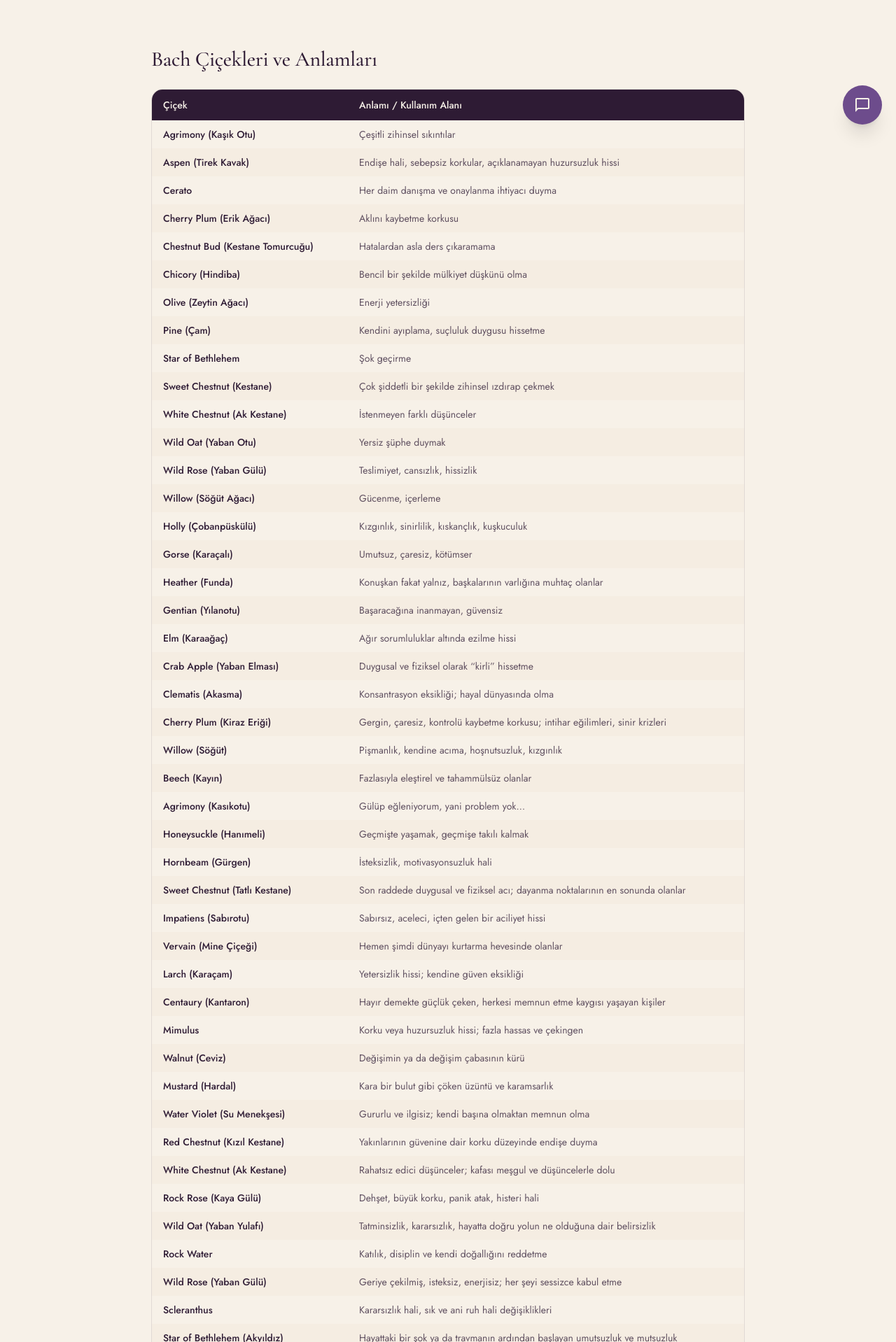
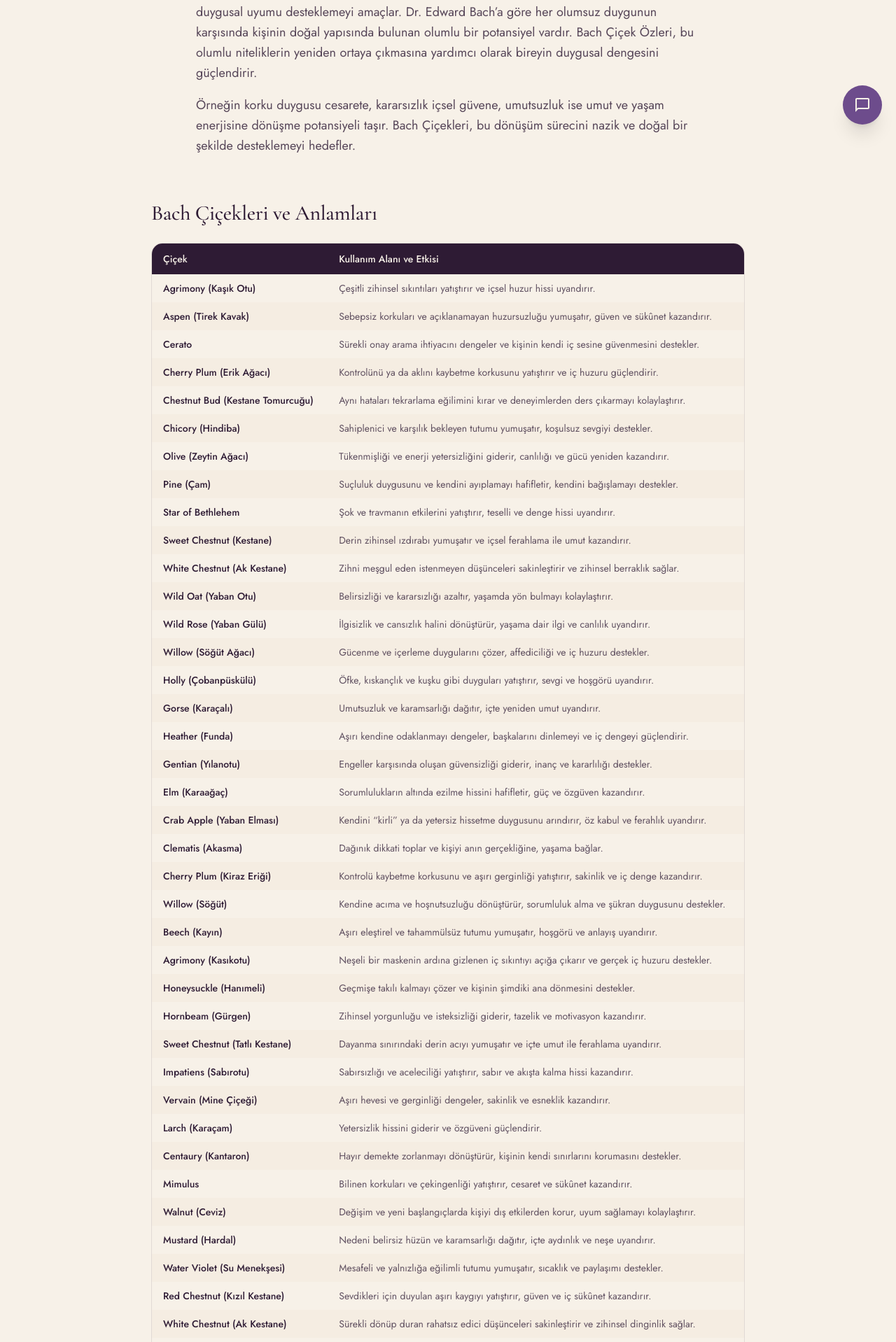
Before and after one commit to muhsinba/site-hale, a Next.js app: page /bach-cicekleri in a window 1280 px wide. Shown: the part 602-2520 px from the top of the page at 70% size. Built offline with nearby package versions, Linux system fonts and the light colour scheme.

Commit message:
Bach page: full-sentence flower effects, video with healing music

```diff
--- a/src/app/bach-cicekleri/page.tsx
+++ b/src/app/bach-cicekleri/page.tsx
@@ -55,11 +55,20 @@ export default function BachCicekleriPage() {
             Replace the heading and paragraph(s) with your own content.
             =================================================================== */}
         <section className="mx-auto max-w-3xl px-6 py-8">
-          <h2 className="text-3xl text-plum">Nasıl Çalışır?</h2>
+          <h2 className="text-3xl text-plum">Bach Çiçekleri Nasıl Etki Eder?</h2>
           <p className="mt-4 text-lg leading-relaxed text-plum/80">
-            {/* TODO: Bu bölüme metninizi yazın. */}
-            Buraya Bach Çiçekleri’nin nasıl çalıştığına dair açıklamanızı
-            ekleyin.
+            Bach Çiçekleri, kişinin yaşadığı olumsuz duygu durumlarını
+            dönüştürerek içsel dengeyi ve duygusal uyumu desteklemeyi amaçlar.
+            Dr. Edward Bach’a göre her olumsuz duygunun karşısında kişinin doğal
+            yapısında bulunan olumlu bir potansiyel vardır. Bach Çiçek Özleri,
+            bu olumlu niteliklerin yeniden ortaya çıkmasına yardımcı olarak
+            bireyin duygusal dengesini güçlendirir.
+          </p>
+          <p className="mt-4 text-lg leading-relaxed text-plum/80">
+            Örneğin korku duygusu cesarete, kararsızlık içsel güvene, umutsuzluk
+            ise umut ve yaşam enerjisine dönüşme potansiyeli taşır. Bach
+            Çiçekleri, bu dönüşüm sürecini nazik ve doğal bir şekilde
+            desteklemeyi hedefler.
           </p>
         </section>
 
@@ -71,57 +80,57 @@ export default function BachCicekleriPage() {
               <thead>
                 <tr className="bg-plum text-cream">
                   <th className="px-4 py-3 font-medium">Çiçek</th>
-                  <th className="px-4 py-3 font-medium">Anlamı / Kullanım Alanı</th>
+                  <th className="px-4 py-3 font-medium">Kullanım Alanı ve Etkisi</th>
                 </tr>
               </thead>
               <tbody>
                 {(
                   [
-                    ["Agrimony (Kaşık Otu)", "Çeşitli zihinsel sıkıntılar"],
-                    ["Aspen (Tirek Kavak)", "Endişe hali, sebepsiz korkular, açıklanamayan huzursuzluk hissi"],
-                    ["Cerato", "Her daim danışma ve onaylanma ihtiyacı duyma"],
-                    ["Cherry Plum (Erik Ağacı)", "Aklını kaybetme korkusu"],
-                    ["Chestnut Bud (Kestane Tomurcuğu)", "Hatalardan asla ders çıkaramama"],
-                    ["Chicory (Hindiba)", "Bencil bir şekilde mülkiyet düşkünü olma"],
-                    ["Olive (Zeytin Ağacı)", "Enerji yetersizliği"],
-                    ["Pine (Çam)", "Kendini ayıplama, suçluluk duygusu hissetme"],
-                    ["Star of Bethlehem", "Şok geçirme"],
-                    ["Sweet Chestnut (Kestane)", "Çok şiddetli bir şekilde zihinsel ızdırap çekmek"],
-                    ["White Chestnut (Ak Kestane)", "İstenmeyen farklı düşünceler"],
-                    ["Wild Oat (Yaban Otu)", "Yersiz şüphe duymak"],
-                    ["Wild Rose (Yaban Gülü)", "Teslimiyet, cansızlık, hissizlik"],
-                    ["Willow (Söğüt Ağacı)", "Gücenme, içerleme"],
-                    ["Holly (Çobanpüskülü)", "Kızgınlık, sinirlilik, kıskançlık, kuşkuculuk"],
-                    ["Gorse (Karaçalı)", "Umutsuz, çaresiz, kötümser"],
-                    ["Heather (Funda)", "Konuşkan fakat yalnız, başkalarının varlığına muhtaç olanlar"],
-                    ["Gentian (Yılanotu)", "Başaracağına inanmayan, güvensiz"],
-                    ["Elm (Karaağaç)", "Ağır sorumluluklar altında ezilme hissi"],
-                    ["Crab Apple (Yaban Elması)", "Duygusal ve fiziksel olarak “kirli” hissetme"],
-                    ["Clematis (Akasma)", "Konsantrasyon eksikliği; hayal dünyasında olma"],
-                    ["Cherry Plum (Kiraz Eriği)", "Gergin, çaresiz, kontrolü kaybetme korkusu; intihar eğilimleri, sinir krizleri"],
-                    ["Willow (Söğüt)", "Pişmanlık, kendine acıma, hoşnutsuzluk, kızgınlık"],
-                    ["Beech (Kayın)", "Fazlasıyla eleştirel ve tahammülsüz olanlar"],
-                    ["Agrimony (Kasıkotu)", "Gülüp eğleniyorum, yani problem yok…"],
-                    ["Honeysuckle (Hanımeli)", "Geçmişte yaşamak, geçmişe takılı kalmak"],
-                    ["Hornbeam (Gürgen)", "İsteksizlik, motivasyonsuzluk hali"],
-                    ["Sweet Chestnut (Tatlı Kestane)", "Son raddede duygusal ve fiziksel acı; dayanma noktalarının en sonunda olanlar"],
-                    ["Impatiens (Sabırotu)", "Sabırsız, aceleci, içten gelen bir aciliyet hissi"],
-                    ["Vervain (Mine Çiçeği)", "Hemen şimdi dünyayı kurtarma hevesinde olanlar"],
-                    ["Larch (Karaçam)", "Yetersizlik hissi; kendine güven eksikliği"],
-                    ["Centaury (Kantaron)", "Hayır demekte güçlük çeken, herkesi memnun etme kaygısı yaşayan kişiler"],
-                    ["Mimulus", "Korku veya huzursuzluk hissi; fazla hassas ve çekingen"],
-                    ["Walnut (Ceviz)", "Değişimin ya da değişim çabasının kürü"],
-                    ["Mustard (Hardal)", "Kara bir bulut gibi çöken üzüntü ve karamsarlık"],
-                    ["Water Violet (Su Menekşesi)", "Gururlu ve ilgisiz; kendi başına olmaktan memnun olma"],
-                    ["Red Chestnut (Kızıl Kestane)", "Yakınlarının güvenine dair korku düzeyinde endişe duyma"],
-                    ["White Chestnut (Ak Kestane)", "Rahatsız edici düşünceler; kafası meşgul ve düşüncelerle dolu"],
-                    ["Rock Rose (Kaya Gülü)", "Dehşet, büyük korku, panik atak, histeri hali"],
-                    ["Wild Oat (Yaban Yulafı)", "Tatminsizlik, kararsızlık, hayatta doğru yolun ne olduğuna dair belirsizlik"],
-                    ["Rock Water", "Katılık, disiplin ve kendi doğallığını reddetme"],
-                    ["Wild Rose (Yaban Gülü)", "Geriye çekilmiş, isteksiz, enerjisiz; her şeyi sessizce kabul etme"],
-                    ["Scleranthus", "Kararsızlık hali, sık ve ani ruh hali değişiklikleri"],
-                    ["Star of Bethlehem (Akyıldız)", "Hayattaki bir şok ya da travmanın ardından başlayan umutsuzluk ve mutsuzluk"],
-                    ["Vine (Üzüm)", "Liderler, hükmetmeyi sevenler"],
+                    ["Agrimony (Kaşık Otu)", "Çeşitli zihinsel sıkıntıları yatıştırır ve içsel huzur hissi uyandırır."],
+                    ["Aspen (Tirek Kavak)", "Sebepsiz korkuları ve açıklanamayan huzursuzluğu yumuşatır, güven ve sükûnet kazandırır."],
+                    ["Cerato", "Sürekli onay arama ihtiyacını dengeler ve kişinin kendi iç sesine güvenmesini destekler."],
+                    ["Cherry Plum (Erik Ağacı)", "Kontrolünü ya da aklını kaybetme korkusunu yatıştırır ve iç huzuru güçlendirir."],
+                    ["Chestnut Bud (Kestane Tomurcuğu)", "Aynı hataları tekrarlama eğilimini kırar ve deneyimlerden ders çıkarmayı kolaylaştırır."],
+                    ["Chicory (Hindiba)", "Sahiplenici ve karşılık bekleyen tutumu yumuşatır, koşulsuz sevgiyi destekler."],
+                    ["Olive (Zeytin Ağacı)", "Tükenmişliği ve enerji yetersizliğini giderir, canlılığı ve gücü yeniden kazandırır."],
+                    ["Pine (Çam)", "Suçluluk duygusunu ve kendini ayıplamayı hafifletir, kendini bağışlamayı destekler."],
+                    ["Star of Bethlehem", "Şok ve travmanın etkilerini yatıştırır, teselli ve denge hissi uyandırır."],
+                    ["Sweet Chestnut (Kestane)", "Derin zihinsel ızdırabı yumuşatır ve içsel ferahlama ile umut kazandırır."],
+                    ["White Chestnut (Ak Kestane)", "Zihni meşgul eden istenmeyen düşünceleri sakinleştirir ve zihinsel berraklık sağlar."],
+                    ["Wild Oat (Yaban Otu)", "Belirsizliği ve kararsızlığı azaltır, yaşamda yön bulmayı kolaylaştırır."],
+                    ["Wild Rose (Yaban Gülü)", "İlgisizlik ve cansızlık halini dönüştürür, yaşama dair ilgi ve canlılık uyandırır."],
+                    ["Willow (Söğüt Ağacı)", "Gücenme ve içerleme duygularını çözer, affediciliği ve iç huzuru destekler."],
+                    ["Holly (Çobanpüskülü)", "Öfke, kıskançlık ve kuşku gibi duyguları yatıştırır, sevgi ve hoşgörü uyandırır."],
+                    ["Gorse (Karaçalı)", "Umutsuzluk ve karamsarlığı dağıtır, içte yeniden umut uyandırır."],
+                    ["Heather (Funda)", "Aşırı kendine odaklanmayı dengeler, başkalarını dinlemeyi ve iç dengeyi güçlendirir."],
+                    ["Gentian (Yılanotu)", "Engeller karşısında oluşan güvensizliği giderir, inanç ve kararlılığı destekler."],
+                    ["Elm (Karaağaç)", "Sorumlulukların altında ezilme hissini hafifletir, güç ve özgüven kazandırır."],
+                    ["Crab Apple (Yaban Elması)", "Kendini “kirli” ya da yetersiz hissetme duygusunu arındırır, öz kabul ve ferahlık uyandırır."],
+                    ["Clematis (Akasma)", "Dağınık dikkati toplar ve kişiyi anın gerçekliğine, yaşama bağlar."],
+                    ["Cherry Plum (Kiraz Eriği)", "Kontrolü kaybetme korkusunu ve aşırı gerginliği yatıştırır, sakinlik ve iç denge kazandırır."],
+                    ["Willow (Söğüt)", "Kendine acıma ve hoşnutsuzluğu dönüştürür, sorumluluk alma ve şükran duygusunu destekler."],
+                    ["Beech (Kayın)", "Aşırı eleştirel ve tahammülsüz tutumu yumuşatır, hoşgörü ve anlayış uyandırır."],
+                    ["Agrimony (Kasıkotu)", "Neşeli bir maskenin ardına gizlenen iç sıkıntıyı açığa çıkarır ve gerçek iç huzuru destekler."],
+                    ["Honeysuckle (Hanımeli)", "Geçmişe takılı kalmayı çözer ve kişinin şimdiki ana dönmesini destekler."],
+                    ["Hornbeam (Gürgen)", "Zihinsel yorgunluğu ve isteksizliği giderir, tazelik ve motivasyon kazandırır."],
+                    ["Sweet Chestnut (Tatlı Kestane)", "Dayanma sınırındaki derin acıyı yumuşatır ve içte umut ile ferahlama uyandırır."],
+                    ["Impatiens (Sabırotu)", "Sabırsızlığı ve aceleciliği yatıştırır, sabır ve akışta kalma hissi kazandırır."],
+                    ["Vervain (Mine Çiçeği)", "Aşırı hevesi ve gerginliği dengeler, sakinlik ve esneklik kazandırır."],
+                    ["Larch (Karaçam)", "Yetersizlik hissini giderir ve özgüveni güçlendirir."],
+                    ["Centaury (Kantaron)", "Hayır demekte zorlanmayı dönüştürür, kişinin kendi sınırlarını korumasını destekler."],
+                    ["Mimulus", "Bilinen korkuları ve çekingenliği yatıştırır, cesaret ve sükûnet kazandırır."],
+                    ["Walnut (Ceviz)", "Değişim ve yeni başlangıçlarda kişiyi dış etkilerden korur, uyum sağlamayı kolaylaştırır."],
+                    ["Mustard (Hardal)", "Nedeni belirsiz hüzün ve karamsarlığı dağıtır, içte aydınlık ve neşe uyandırır."],
+                    ["Water Violet (Su Menekşesi)", "Mesafeli ve yalnızlığa eğilimli tutumu yumuşatır, sıcaklık ve paylaşımı destekler."],
+                    ["Red Chestnut (Kızıl Kestane)", "Sevdikleri için duyulan aşırı kaygıyı yatıştırır, güven ve iç sükûnet kazandırır."],
+                    ["White Chestnut (Ak Kestane)", "Sürekli dönüp duran rahatsız edici düşünceleri sakinleştirir ve zihinsel dinginlik sağlar."],
+                    ["Rock Rose (Kaya Gülü)", "Yoğun korku, panik ve dehşet hissini yatıştırır, cesaret ve sükûnet kazandırır."],
+                    ["Wild Oat (Yaban Yulafı)", "Yaşam yönüne dair kararsızlığı giderir, amaç ve berraklık kazandırır."],
+                    ["Rock Water", "Aşırı katılığı ve kendine sertliği yumuşatır, esneklik ve içsel akışı destekler."],
+                    ["Wild Rose (Yaban Gülü)", "Teslimiyet ve isteksizlik halini dönüştürür, yaşama ilgi ve canlılık uyandırır."],
+                    ["Scleranthus", "Kararsızlığı ve ani ruh hali dalgalanmalarını dengeler, denge ve kararlılık kazandırır."],
+                    ["Star of Bethlehem (Akyıldız)", "Şok ve travmanın ardından gelen umutsuzluğu yatıştırır, teselli ve iç denge uyandırır."],
+                    ["Vine (Üzüm)", "Baskın ve hükmedici eğilimleri yumuşatır, anlayışlı ve ilham veren liderliği destekler."],
                   ] as const
                 ).map(([name, meaning], i) => (
                   <tr key={i} className="odd:bg-cream even:bg-cream-deep/40">
@@ -173,25 +182,18 @@ export default function BachCicekleriPage() {
           </div>
         </section>
 
-        {/* ===================================================================
-            VIDEO TEMPLATE
-            Replace the placeholder below with a responsive embed, e.g. YouTube:
-              <div className="aspect-video overflow-hidden rounded-2xl">
-                <iframe
-                  className="h-full w-full"
-                  src="https://www.youtube.com/embed/VIDEO_ID"
-                  title="Bach Çiçekleri"
-                  allow="accelerometer; autoplay; clipboard-write; encrypted-media; gyroscope; picture-in-picture"
-                  allowFullScreen
-                />
-              </div>
-            (VIDEO_ID = the part after watch?v= in the YouTube URL.)
-            =================================================================== */}
+        {/* Video — short public-domain flower clip, self-hosted in public/bach/. */}
         <section className="mx-auto max-w-4xl px-6 py-8">
           <h2 className="text-3xl text-plum">Video</h2>
-          <div className="mt-6 flex aspect-video items-center justify-center rounded-2xl border border-dashed border-plum/25 bg-cream-deep text-plum/40">
-            Video buraya gelecek
-          </div>
+          <video
+            className="mt-6 aspect-video w-full rounded-2xl bg-plum object-cover shadow-sm"
+            controls
+            preload="metadata"
+            playsInline
+          >
+            <source src="/bach/flowers.webm" type="video/webm" />
+            Tarayıcınız bu videoyu oynatamıyor.
+          </video>
         </section>
 
         {/* CTA */}
@@ -216,11 +218,11 @@ export default function BachCicekleriPage() {
           </div>
         </section>
 
-        {/* Image credits — required by the CC licenses of the gallery photos. */}
+        {/* Credits — required by the CC licenses of the gallery photos and music. */}
         <section className="mx-auto max-w-4xl px-6 pb-12">
           <details className="text-xs text-plum/50">
             <summary className="cursor-pointer hover:text-plum/70">
-              Görsel kaynakları ve telif
+              Kaynaklar ve telif
             </summary>
             <ul className="mt-3 space-y-1">
               {[
@@ -241,6 +243,15 @@ export default function BachCicekleriPage() {
                   label:
                     "Maymun Çiçeği (Mimulus guttatus) — Krzysztof Ziarnek (Kenraiz), CC BY-SA 4.0",
                   href: "https://commons.wikimedia.org/wiki/File:Mimulus_guttatus_kz08.jpg",
+                },
+                {
+                  label: "Video: “Flowers” — U.S. Forest Service, Public Domain",
+                  href: "https://commons.wikimedia.org/wiki/File:Flowers_(20210715-FPAC-KLS-0001).webm",
+                },
+                {
+                  label:
+                    "Müzik: “Meditation Impromptu 01” — Kevin MacLeod (incompetech.com), CC BY 3.0",
+                  href: "https://commons.wikimedia.org/wiki/File:Meditation_Impromptu_01_(ISRC_USUAN1100163).mp3",
                 },
               ].map((c) => (
                 <li key={c.href}>
```
Also changed, not shown: 1 other file (tests, documents, lock files or other folders).
